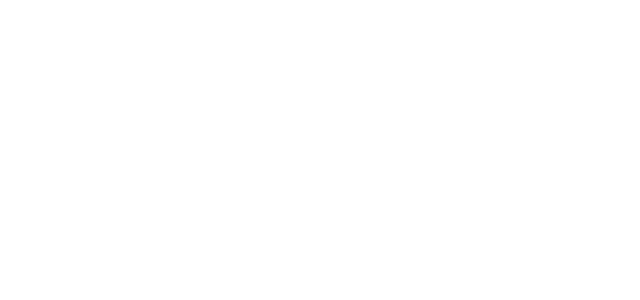
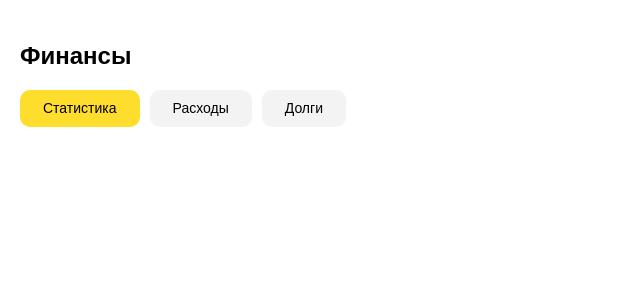
Before and after one commit to TimurKuvvatov/t-travel-together, a React (Vite) app in the folder frontend/: page /statistics in a window 1280 px wide. Before the commit this address had no page. Shown: the top 300 px of the page, without its empty margins (0-640 px from the left). Built offline with nearby package versions, Linux system fonts and the light colour scheme.

Commit message:
feat: add change color in button

```diff
--- a/frontend/package.json
+++ b/frontend/package.json
@@ -11,6 +11,7 @@
 	},
 	"dependencies": {
 		"@reduxjs/toolkit": "^2.9.0",
+		"classnames": "^2.5.1",
 		"react": "^19.1.0",
 		"react-dom": "^19.1.1",
 		"react-redux": "^9.2.0",
--- a/frontend/src/app/routes/routesConfig.tsx
+++ b/frontend/src/app/routes/routesConfig.tsx
@@ -1,3 +1,7 @@
 import MainPage from '@/pages/main/ui/MainPage';
+import StatisticsPage from '@/pages/statistics/ui/StatisticsPage';
 
-export const routes = [{ path: '/', element: <MainPage /> }];
+export const routes = [
+	{ path: '/', element: <MainPage /> },
+	{ path: '/statistics', element: <StatisticsPage /> }
+];
--- /dev/null
+++ b/frontend/src/pages/statistics/ui/StatisticsPage.module.scss
@@ -0,0 +1,7 @@
+.btnGroup {
+	display: flex;
+	overflow: hidden;
+	width: fit-content;
+	gap: 10px;
+	margin-top: 20px;
+}
--- /dev/null
+++ b/frontend/src/pages/statistics/ui/StatisticsPage.tsx
@@ -0,0 +1,38 @@
+import { useState } from 'react';
+
+import Button from '@/shared/ui/Button/Button';
+import Layout from '@/shared/ui/Layout/Layout';
+import SectionTitle from '@/shared/ui/SectionTitle/SectionTitle';
+
+import styles from './StatisticsPage.module.scss';
+
+type ButtonKey = 'stat' | 'expenses' | 'debts';
+
+const buttons: { key: ButtonKey; label: string }[] = [
+	{ key: 'stat', label: 'Статистика' },
+	{ key: 'expenses', label: 'Расходы' },
+	{ key: 'debts', label: 'Долги' }
+];
+
+const StatisticsPage = () => {
+	const [active, setActive] = useState<ButtonKey>('stat');
+
+	return (
+		<Layout>
+			<SectionTitle>Финансы</SectionTitle>
+			<div className={styles.btnGroup}>
+				{buttons.map(({ key, label }) => (
+					<Button
+						key={key}
+						onClick={() => setActive(key)}
+						type='button'
+						color={key === active ? 'default' : 'gray'}>
+						{label}
+					</Button>
+				))}
+			</div>
+		</Layout>
+	);
+};
+
+export default StatisticsPage;
--- a/frontend/src/shared/ui/Button/Button.module.scss
+++ b/frontend/src/shared/ui/Button/Button.module.scss
@@ -9,7 +9,7 @@
 	font-size: 14px;
 	line-height: 140%;
 	cursor: pointer;
-	transition: all 0.2s ease-in;
+	// transition: all 0.2s ease-in;
 	outline: none;
 	-webkit-tap-highlight-color: transparent;
 	background: #ffdd2d;
@@ -17,7 +17,25 @@
 		opacity: 0.7;
 	}
 
-	&:active {
-		transform: translateY(2px);
+	// &:active {
+	// 	transform: translateY(2px);
+	// }
+}
+
+.default {
+	background-color: #ffdd2d;
+	color: #000;
+
+	&:hover:not(:disabled) {
+		opacity: 0.7;
 	}
 }
+
+.gray {
+	background-color: #f3f3f3;
+	color: #000;
+
+	&:hover:not(:disabled) {
+		background-color: #c8c8c8;
+	}
+}
--- a/frontend/src/shared/ui/Button/Button.tsx
+++ b/frontend/src/shared/ui/Button/Button.tsx
@@ -3,16 +3,22 @@
 import styles from './Button.module.scss';
 
 type ButtonProps = {
-	color?: 'orange' | 'black';
+	color?: 'gray' | 'default';
 	children: ReactNode;
 } & ButtonHTMLAttributes<HTMLButtonElement>;
 
-const Button = ({ children, ...rest }: ButtonProps) => (
-	<button
-		className={styles.button}
-		{...rest}>
-		{children}
-	</button>
-);
+const Button = ({ color = 'default', children, ...rest }: ButtonProps) => {
+	const buttonClasses = [styles.button, styles[color]]
+		.filter(Boolean)
+		.join(' ');
+
+	return (
+		<button
+			className={buttonClasses}
+			{...rest}>
+			{children}
+		</button>
+	);
+};
 
 export default Button;
```
Also changed, not shown: 1 other file (tests, documents, lock files or other folders). Lines whose indentation alone changed are shown as unchanged.
